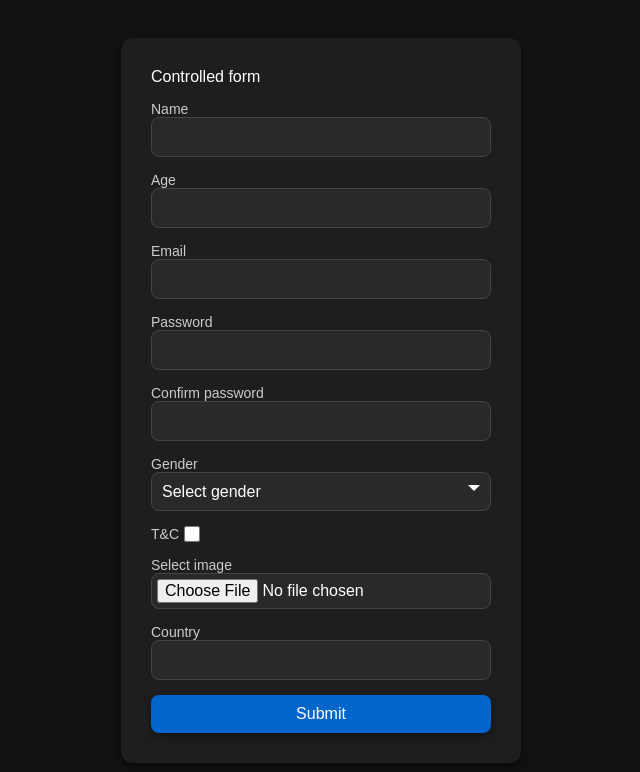
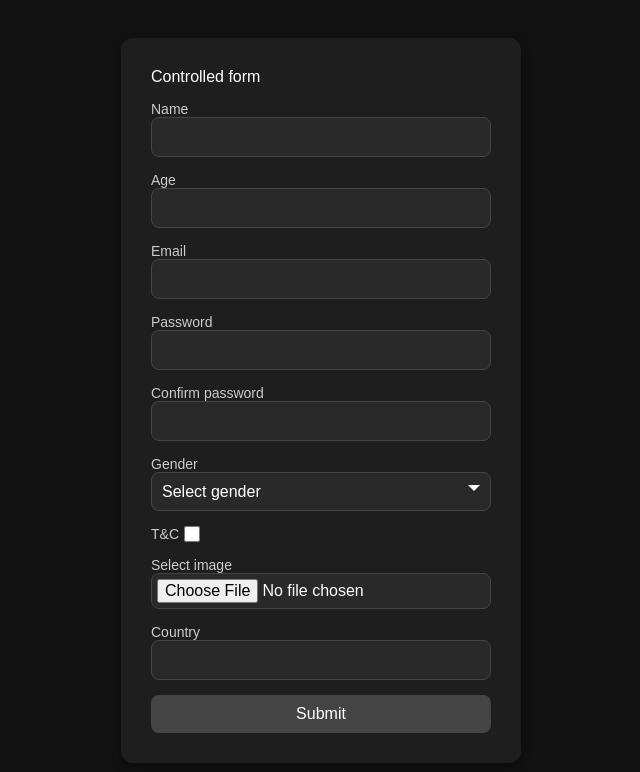
Before and after one commit to ezacd/react_form_proj, a Next.js app in the folder proj/: page /controlled in a window 1280 px wide. Shown: the top 772 px of the page, without its empty margins (319-959 px from the left). Built offline with nearby package versions, Linux system fonts and the light colour scheme.

Commit message:
feat: disable button if form not valid

```diff
--- a/proj/src/app/controlled/controlled_page.css
+++ b/proj/src/app/controlled/controlled_page.css
@@ -90,6 +90,13 @@ button {
   box-shadow: 0 4px 8px rgba(0, 0, 0, 0.3);
 }
 
+button:disabled {
+  background-color: #444444;
+  cursor: not-allowed;
+  box-shadow: none;
+  transform: none;
+}
+
 input[type='file'] {
   padding: 5px;
 }
--- a/proj/src/app/controlled/page.tsx
+++ b/proj/src/app/controlled/page.tsx
@@ -28,7 +28,7 @@ export default function Controlled() {
     handleSubmit,
     setValue,
     reset,
-    formState: { errors },
+    formState: { errors, isValid },
   } = useForm<FormData>({
     resolver: yupResolver(validationSchema),
     mode: 'onChange',
@@ -139,7 +139,9 @@ export default function Controlled() {
             <input type="text" {...register('country', { required: true })} />
             <p className="error">{errors.country?.message}</p>
           </label>
-          <button type="submit">Submit</button>
+          <button type="submit" disabled={!isValid}>
+            Submit
+          </button>
         </form>
       </div>
     </div>
```
